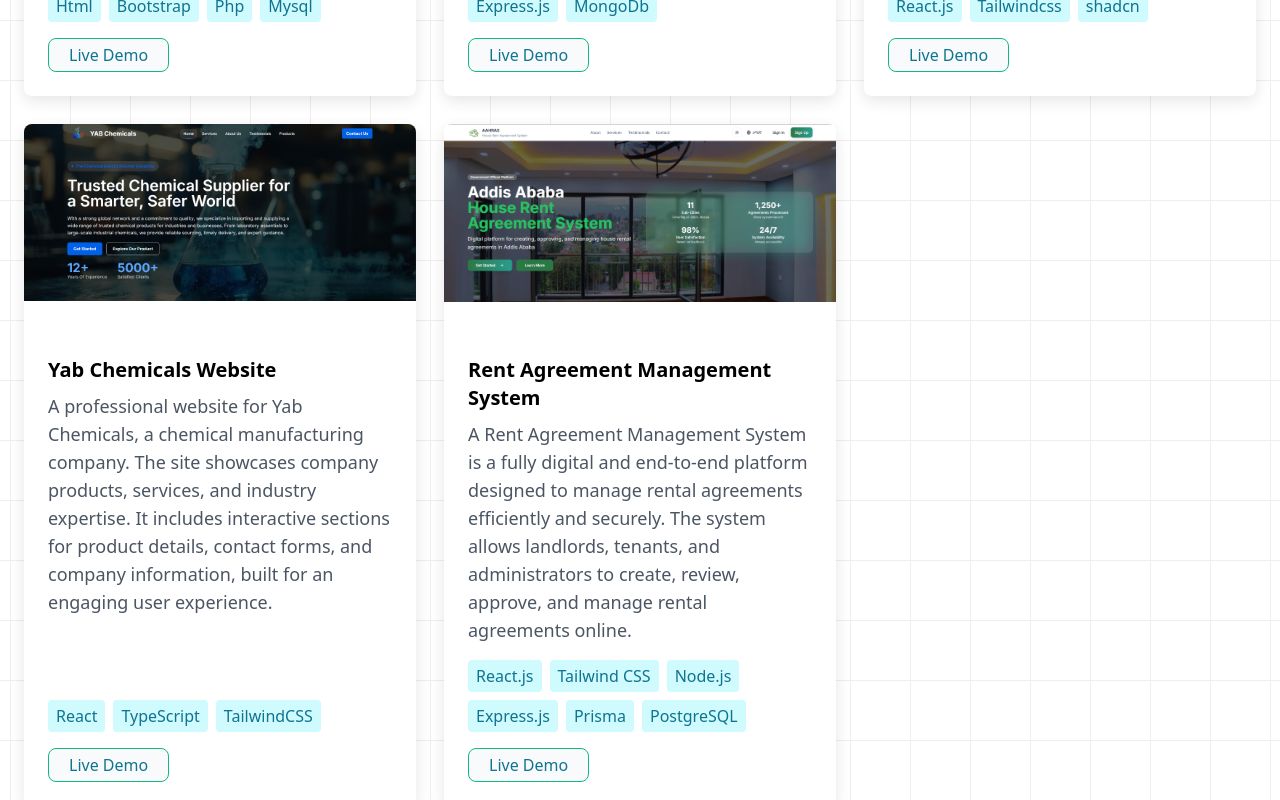
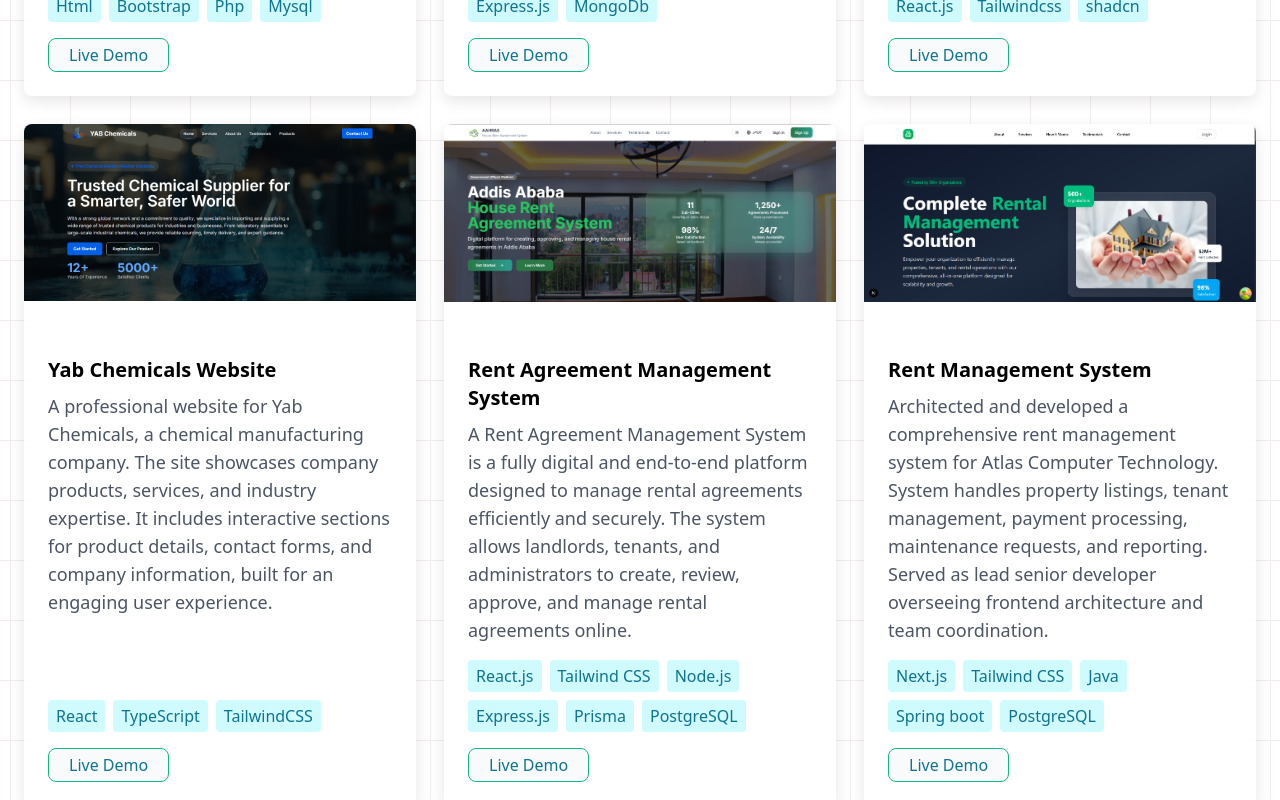
Before and after one commit to BirukW-23/myportfolio, a React (Vite) app: page / in a window 1280 px wide. Shown: the part 3840-4640 px from the top of the page. Built offline with nearby package versions, Linux system fonts and the light colour scheme.

Commit message:
feat : add project in project section

```diff
--- a/src/components/ProjectCard.jsx
+++ b/src/components/ProjectCard.jsx
@@ -7,6 +7,7 @@ import image5 from "../assets/crafted.png/";
 import image6 from "../assets/gilbertin.png/";
 import image7 from "../assets/project2.png";
 import image8 from "../assets/project7.png";
+import image9 from "../assets/project8.png";
 function ProjectCard() {
   const projects = [
     {
@@ -120,6 +121,21 @@ function ProjectCard() {
         language6: "PostgreSQL",
       },
     },
+    {
+      id: 9,
+      image: image9,
+      title: "Rent Management System",
+      demoLink: "https://act.com.et/",
+      description:
+        "Architected and developed a comprehensive rent management system for Atlas Computer Technology. System handles property listings, tenant management, payment processing, maintenance requests, and reporting. Served as lead senior developer overseeing frontend architecture and team coordination.",
+      language: {
+        language1: "Next.js",
+        language2: "Tailwind CSS",
+        language3: "Java",
+        language4: "Spring boot",
+        language5: "PostgreSQL",
+      },
+    },
   ];
   return (
     <div className="grid gap-7 p-6 sm:grid-cols-1 md:grid-cols-2 lg:grid-cols-3">
```
Also changed, not shown: src/assets/project8.png (added).
